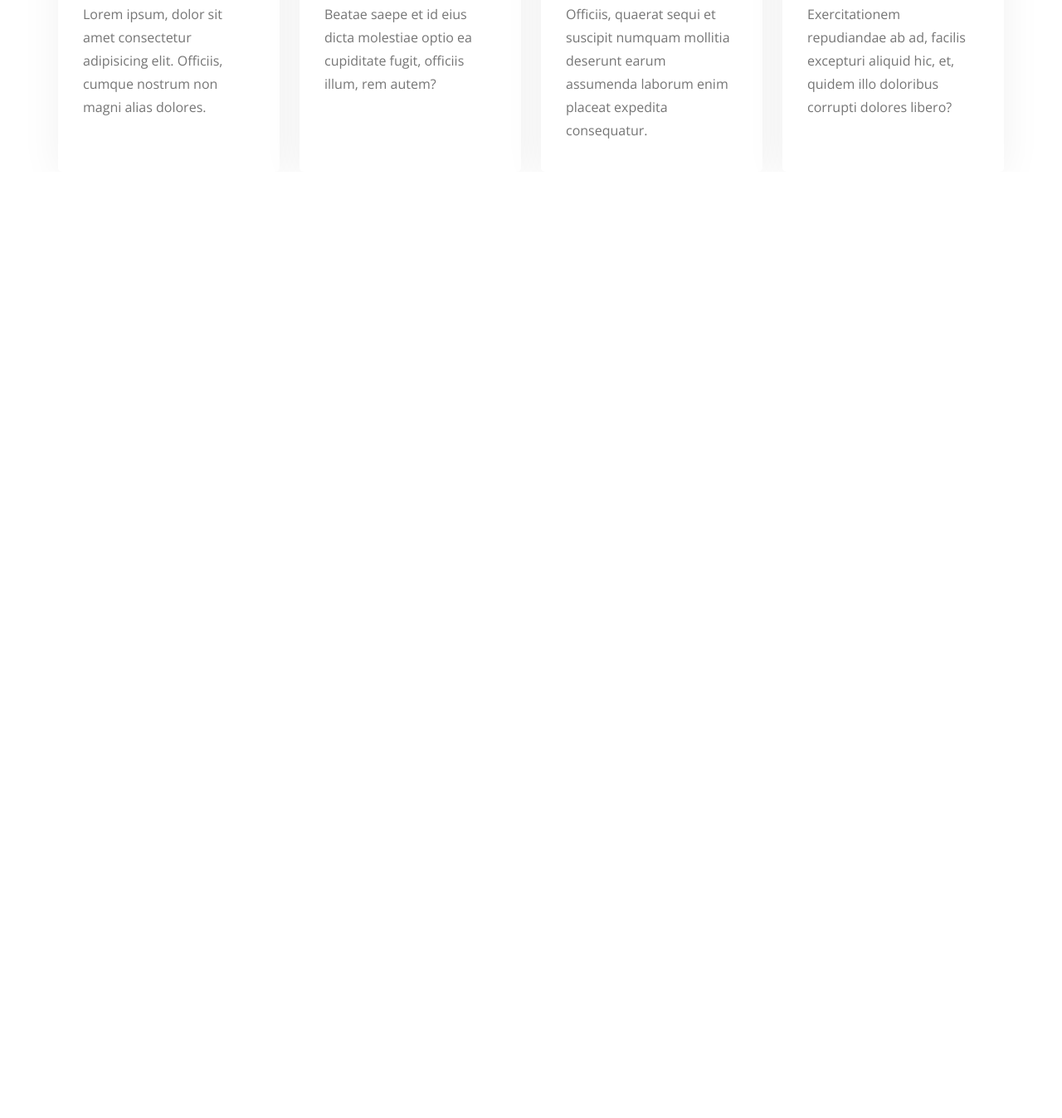
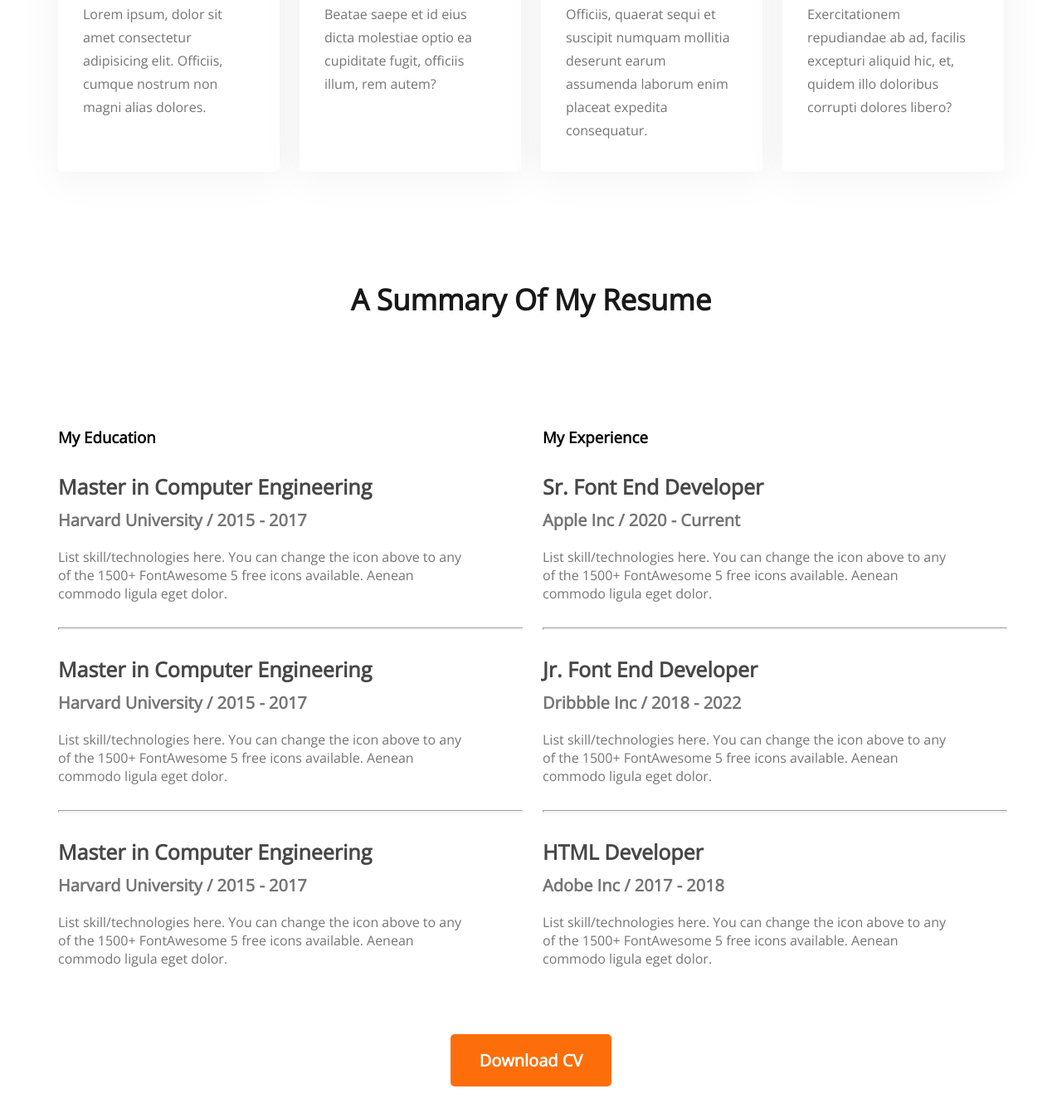
Before and after one commit to antu619/portfolio-project, a plain HTML site: page index.html in a window 1280 px wide. Shown: the part 2042-3389 px from the top of the page at 83% size. Before the commit the page ends 2249 px from the top, so only its background shows below. Drawn offline with nearby package versions, Linux system fonts and the light colour scheme.

Commit message:
Added Resume Section

```diff
--- a/css/styles.css
+++ b/css/styles.css
@@ -16,7 +16,11 @@
     padding: 18px 35px;
     border-radius: 5px;
 }
-
+hr{
+    color: #D1D1D1;
+    width: 558px;
+    height: 1px;
+}
 /* Header */
 header{
     background: #ffffff;
@@ -107,6 +111,11 @@ main{
     max-width: 1140px;
     margin: 0 auto;
 }
+section{
+    margin-top: 130px;
+}
+
+/* About Styles */
 .about{
     margin-top: 130px;
     background: #FFF8F3;
@@ -130,9 +139,7 @@ main{
 }
 
 /* What I Do Styles */
-.what-i-do{
-    margin-top: 130px;
-}
+
 .skills-container{
     display: flex;
     gap: 24px;
@@ -158,3 +165,34 @@ main{
     line-height: 28px;
     color: #757575;
 }
+
+/* Resume Styles */
+.resume-container{
+    display: flex;
+    gap: 24px;
+    margin-top: 130px;
+}
+.resume-item{
+    width: 500px;
+}
+.resume .title{
+    color: #474747;
+    font-size: 25px;
+    font-weight: 700;
+    margin: 30px 0 10px;
+}
+.resume .sub-title{
+    color: #757575;
+    font-size: 20px;
+    font-weight: 600;
+}
+.resume .text{
+    color: #757575;
+    font-size: 16px;
+    font-weight: 400;
+    margin: 20px 0 30px;
+}
+.resume-button{
+    margin: 50px;
+    text-align: center;
+}
--- a/index.html
+++ b/index.html
@@ -90,6 +90,63 @@
                 </div>
             </div>
         </section>
+        <!-- Resume Section -->
+        <section class="resume">
+            <h3 class="section-title">A Summary Of My Resume</h3>
+            <div class="resume-container">
+                <!-- Education Part -->
+                <div>
+                    <h3 class="resume-title">My Education</h3>
+                    <div class="resume-item">
+                        <h4 class="title">Master in Computer Engineering</h4>
+                        <h5 class="sub-title">Harvard University / 2015 - 2017</h5>
+                        <p class="text">List skill/technologies here. You can change the icon above
+                        to any of the 1500+ FontAwesome 5 free icons available. Aenean commodo ligula eget dolor.</p>
+                    </div>
+                    <hr>
+                    <div class="resume-item">
+                        <h4 class="title">Master in Computer Engineering</h4>
+                        <h5 class="sub-title">Harvard University / 2015 - 2017</h5>
+                        <p class="text">List skill/technologies here. You can change the icon above
+                        to any of the 1500+ FontAwesome 5 free icons available. Aenean commodo ligula eget dolor.</p>
+                    </div>
+                    <hr>
+                    <div class="resume-item">
+                        <h4 class="title">Master in Computer Engineering</h4>
+                        <h5 class="sub-title">Harvard University / 2015 - 2017</h5>
+                        <p class="text">List skill/technologies here. You can change the icon above
+                        to any of the 1500+ FontAwesome 5 free icons available. Aenean commodo ligula eget dolor.</p>
+                    </div>
+                </div>
+                <!-- Experience Part -->
+                <div>
+                    <h3 class="resume-title">My Experience</h3>
+                    <div class="resume-item">
+                        <h4 class="title">Sr. Font End Developer</h4>
+                        <h5 class="sub-title">Apple Inc / 2020 - Current</h5>
+                        <p class="text">List skill/technologies here. You can change the icon above
+                        to any of the 1500+ FontAwesome 5 free icons available. Aenean commodo ligula eget dolor.</p>
+                    </div>
+                    <hr>
+                    <div class="resume-item">
+                        <h4 class="title">Jr. Font End Developer</h4>
+                        <h5 class="sub-title">Dribbble Inc / 2018 - 2022</h5>
+                        <p class="text">List skill/technologies here. You can change the icon above
+                        to any of the 1500+ FontAwesome 5 free icons available. Aenean commodo ligula eget dolor.</p>
+                    </div>
+                    <hr>
+                    <div class="resume-item">
+                        <h4 class="title">HTML Developer</h4>
+                        <h5 class="sub-title">Adobe Inc / 2017 - 2018</h5>
+                        <p class="text">List skill/technologies here. You can change the icon above
+                        to any of the 1500+ FontAwesome 5 free icons available. Aenean commodo ligula eget dolor.</p>
+                    </div>
+                </div>
+            </div>
+            <div class="resume-button">
+                <button class="primary-button">Download CV</button>
+            </div>
+        </section>
     </main>
 </body>
 </html>
```
